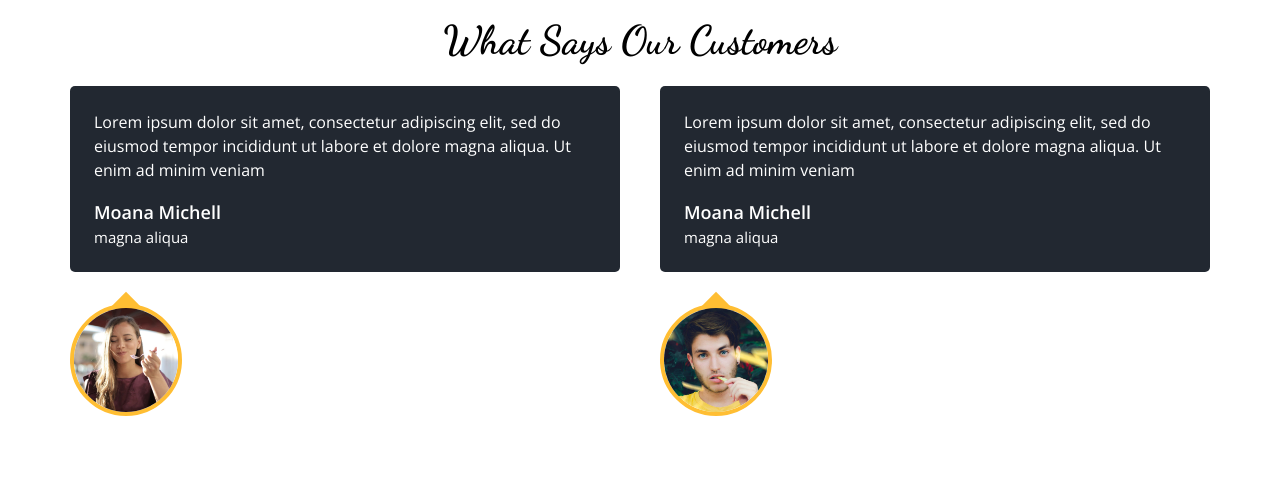
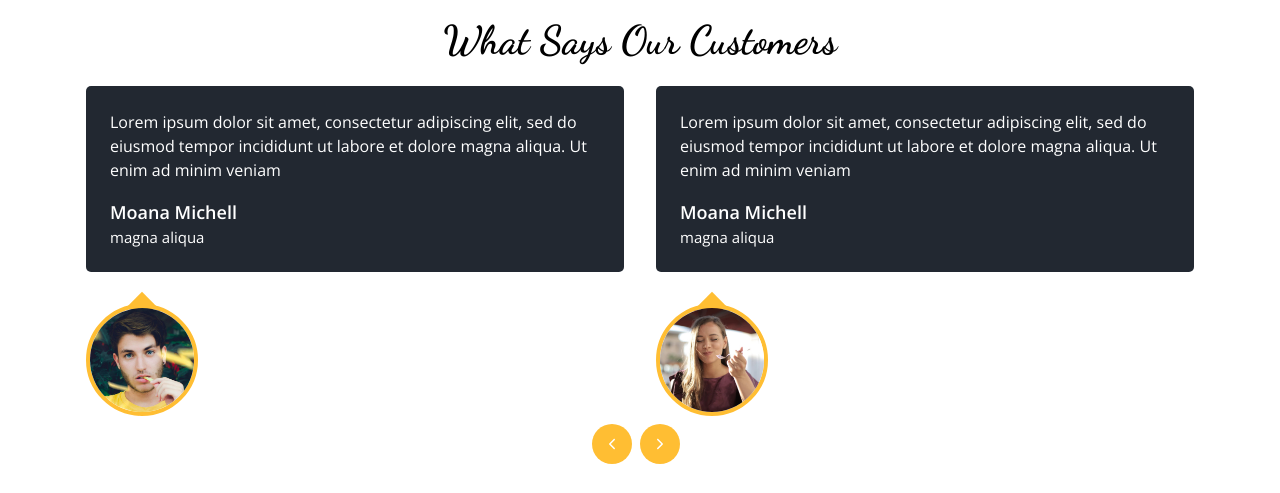
Before and after one commit to ozngrsc/Food-Ordering, a Next.js app: page /home in a window 1280 px wide. Shown: the part 3193-3686 px from the top of the page. Built offline with nearby package versions, Linux system fonts and the light colour scheme.

Commit message:
add customers slider

```diff
--- a/components/customers/CustomerItem.jsx
+++ b/components/customers/CustomerItem.jsx
@@ -3,7 +3,7 @@ import React from "react";
 
 const CustomerItem = ({ imgSrc }) => {
   return (
-    <div className="mt-4">
+    <div className="mt-4 mx-4">
       <div className="p-6 bg-secondary text-white rounded-[5px]">
         <p>
           Lorem ipsum dolor sit amet, consectetur adipiscing elit, sed do
--- a/components/customers/Customers.jsx
+++ b/components/customers/Customers.jsx
@@ -1,17 +1,65 @@
 import React from "react";
 import Title from "../ui/Title";
 import CustomerItem from "./CustomerItem";
+import Slider from "react-slick";
+import { IoIosArrowBack } from "react-icons/io";
+import { IoIosArrowForward } from "react-icons/io";
 
 const Customers = () => {
+  function NextBtn({ onClick }) {
+    return (
+      <button
+        className="absolute -bottom-12 left-1/2 bg-primary flex items-center justify-center w-10 h-10 rounded-full text-white"
+        onClick={onClick}
+      >
+        <IoIosArrowForward />
+      </button>
+    );
+  }
+
+  function PrevBtn({ onClick }) {
+    return (
+      <button
+        className="absolute -bottom-12 right-1/2 bg-primary flex items-center justify-center w-10 h-10 rounded-full text-white mr-2"
+        onClick={onClick}
+      >
+        <IoIosArrowBack />
+      </button>
+    );
+  }
+
+  const settings = {
+    dots: false,
+    infinite: true,
+    speed: 500,
+    slidesToShow: 2,
+    slidesToScroll: 1,
+    autoplay: true,
+    autoplaySpeed: 3500,
+    arrows: true,
+    nextArrow: <NextBtn />,
+    prevArrow: <PrevBtn />,
+    responsive: [
+      {
+        breakpoint: 768,
+        settings: {
+          slidesToShow: 1,
+        },
+      },
+    ],
+  };
+
   return (
     <div className="container mx-auto my-20">
       <Title className="text-[40px] text-center ">
         What Says Our Customers
       </Title>
-      <div className="flex gap-x-10">
+      <Slider {...settings}>
         <CustomerItem imgSrc="/images/client-1.jpg" />
         <CustomerItem imgSrc="/images/client-2.jpg" />
-      </div>
+        <CustomerItem imgSrc="/images/client-1.jpg" />
+        <CustomerItem imgSrc="/images/client-2.jpg" />
+      </Slider>
     </div>
   );
 };
```
